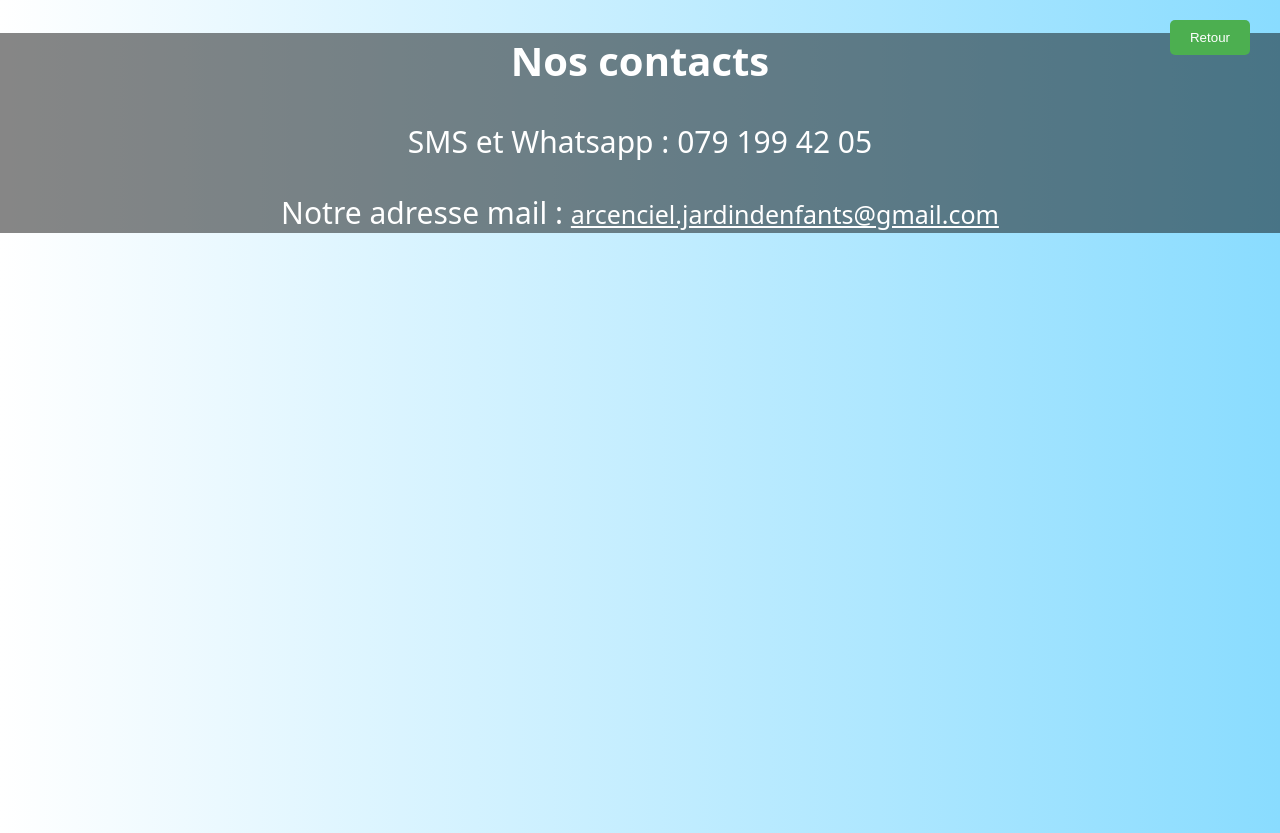
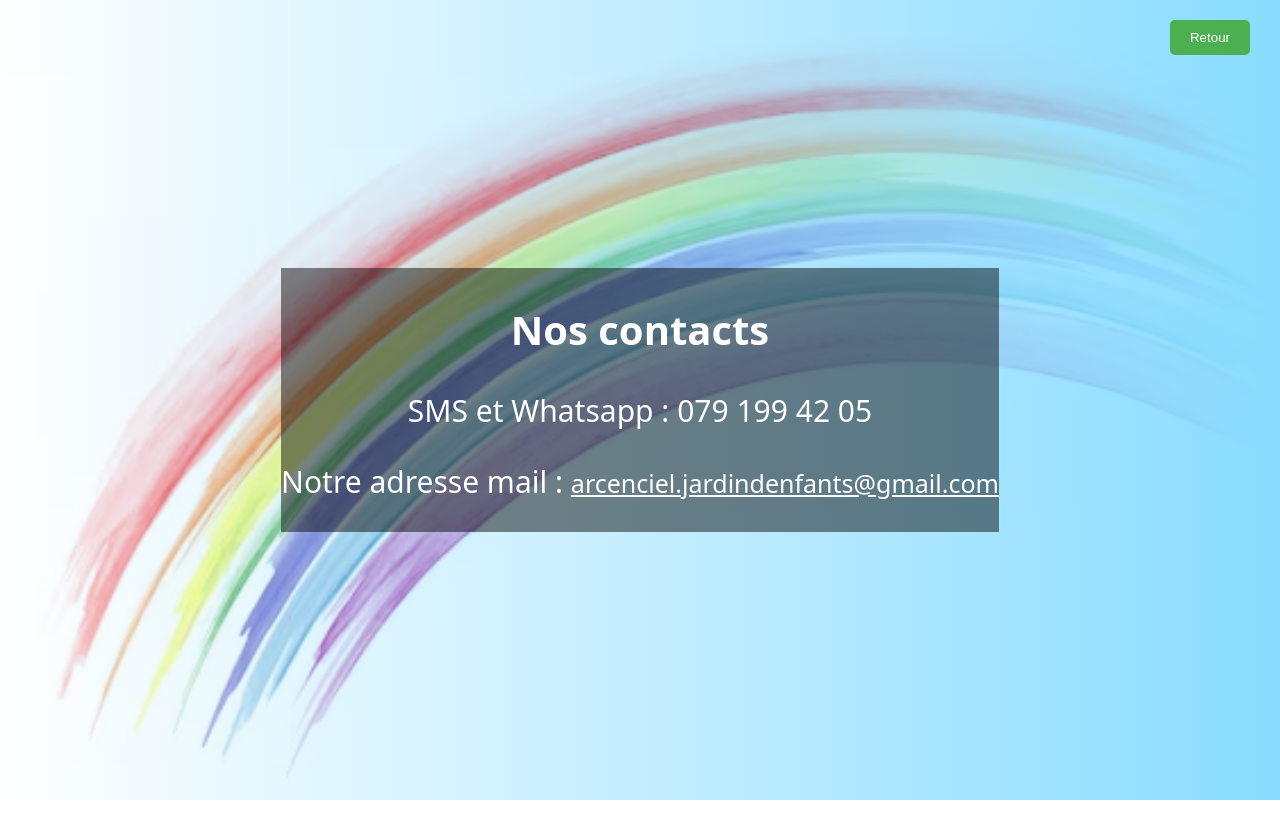
Before and after one commit to M1N00/arcenciel, a plain HTML site: page contact.html in a window 1280 px wide. After the commit the page ends 800 px from the top, so only its background shows below. Drawn offline with Linux system fonts and the light colour scheme.

Commit message:
Add files via upload

```diff
--- a/contact.html
+++ b/contact.html
@@ -13,6 +13,35 @@
             background: linear-gradient(to right, white, #89dcff);
             font-family: system-ui, -apple-system, BlinkMacSystemFont, 'Segoe UI', Roboto, Oxygen, Ubuntu, Cantarell, 'Open Sans', 'Helvetica Neue', sans-serif;
 
+        }
+
+        .background-div {
+            background-image: url('aquarelle-arc-ciel-abstrait-peint-main_100956-424-4.avif');
+            background-size: cover;
+            color: rgb(59, 59, 59);
+            padding: 0px;
+            height: 100vh;
+            display: flex;
+            flex-direction: column;
+            justify-content: center;
+            align-items: center;
+            position: relative;
+            font-size: 4vh;
+            animation: fadeIn 2s ease-in-out; /* Ajoute l'animation */
+        }
+        .background-div::before {
+            content: "";
+            position: absolute;
+            top: 0;
+            left: 0;
+            width: 100%;
+            height: 100%;
+            background: linear-gradient(to right, rgba(255, 255, 255, 0), #89dcff);
+            z-index: 1;
+        }
+        .background-div > * {
+            position: relative;
+            z-index: 2;
         }
 
         .fixed-button {
@@ -37,14 +66,16 @@
 <body>
     <button class="fixed-button" onclick="GoBack()">Retour</button>
 
+    <div class="background-div">
+        <div style="background-color: rgba(0, 0, 0, 0.473);">
+            <h2 style="font-size: 40px; color: white;">Nos contacts</h2>
+            <p style="font-size: 30px; color: white;">SMS et Whatsapp : 079 199 42 05</p>
+
+            <p style="font-size: 30px; color: white;">Notre adresse mail : <a href="mailto:arcenciel.jardindenfants@gmail.com" style="color: white; font-size: 25px;">arcenciel.jardindenfants@gmail.com</a></p>
+        </div>
+    </div>
 
 
-    <div style="background-color: rgba(0, 0, 0, 0.473);">
-        <h2 style="font-size: 40px; color: white;">Nos contacts</h2>
-        <p style="font-size: 30px; color: white;">SMS et Whatsapp : 079 199 42 05</p>
-
-        <p style="font-size: 30px; color: white;">Notre adresse mail : <a href="mailto:arcenciel.jardindenfants@gmail.com" style="color: white; font-size: 25px;">arcenciel.jardindenfants@gmail.com</a></p>
-    </div>
 </body>
 <script>
     function GoBack() {
```
Also changed, not shown: index.html (+6 -1 lines).
